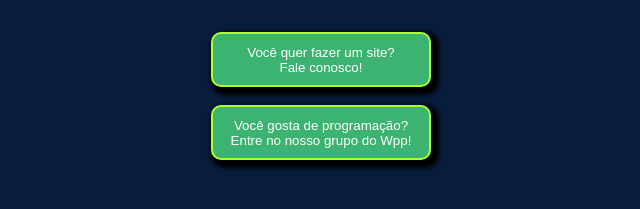
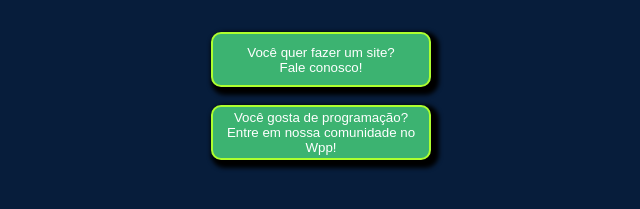
Before and after one commit to Italoliraa/Bio.IMD-CODE81, a plain HTML site: page index.html in a window 1280 px wide. Shown: the part 379-588 px from the top of the page, without its empty margins (319-959 px from the left). Drawn offline with Linux system fonts and the light colour scheme.

Commit message:
Novo Link da Comunidade - Wpp

```diff
--- a/index.html
+++ b/index.html
@@ -25,8 +25,8 @@
         </button>
         <br>
         <br>
-        <button onclick="window.open('https://chat.whatsapp.com/B4u1kqJh6qtAyWgA3S6sEI', '_blank')">
-        Você gosta de programação? Entre no nosso grupo do Wpp!
+        <button onclick="window.open('https://chat.whatsapp.com/JYbDUschxh5AiFhAQ6ThdI', '_blank')">
+        Você gosta de programação? Entre em nossa comunidade no Wpp!
         </button>
     </div><!--Final dos botões-->
 
```
